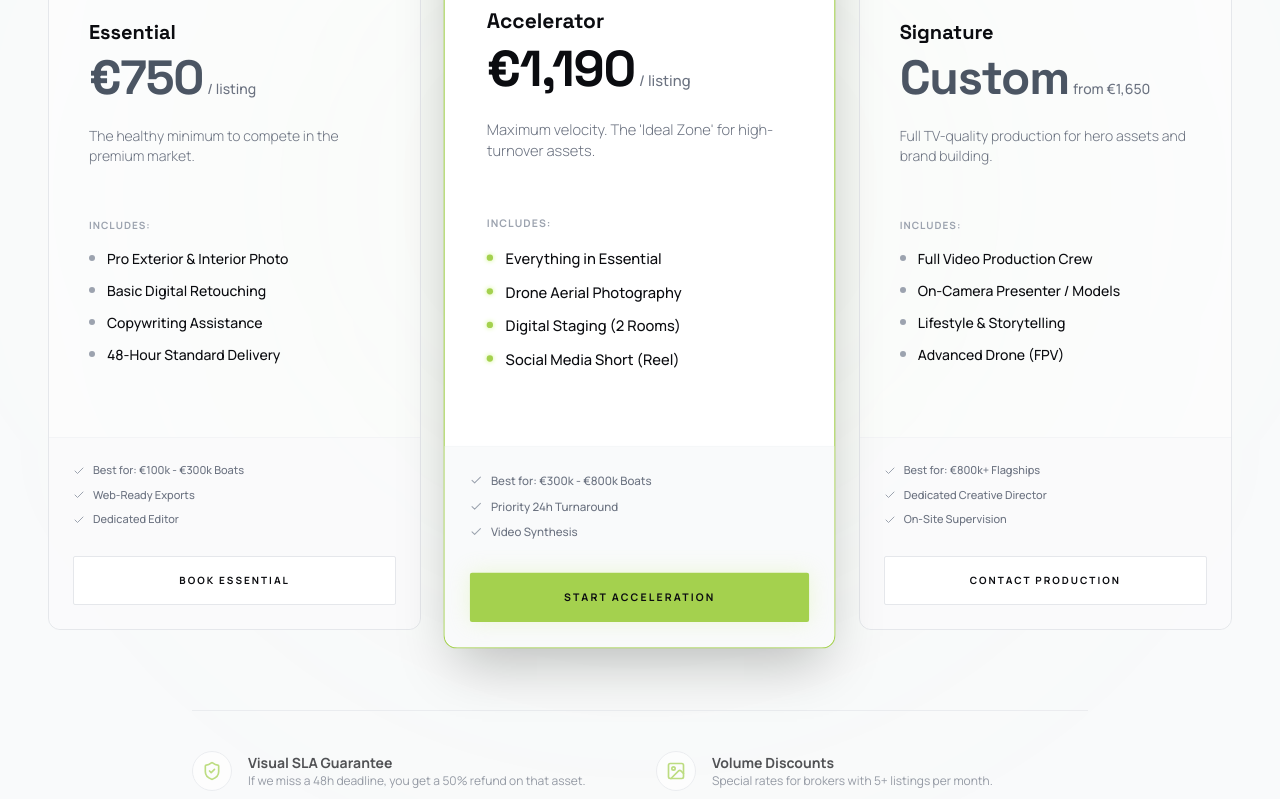
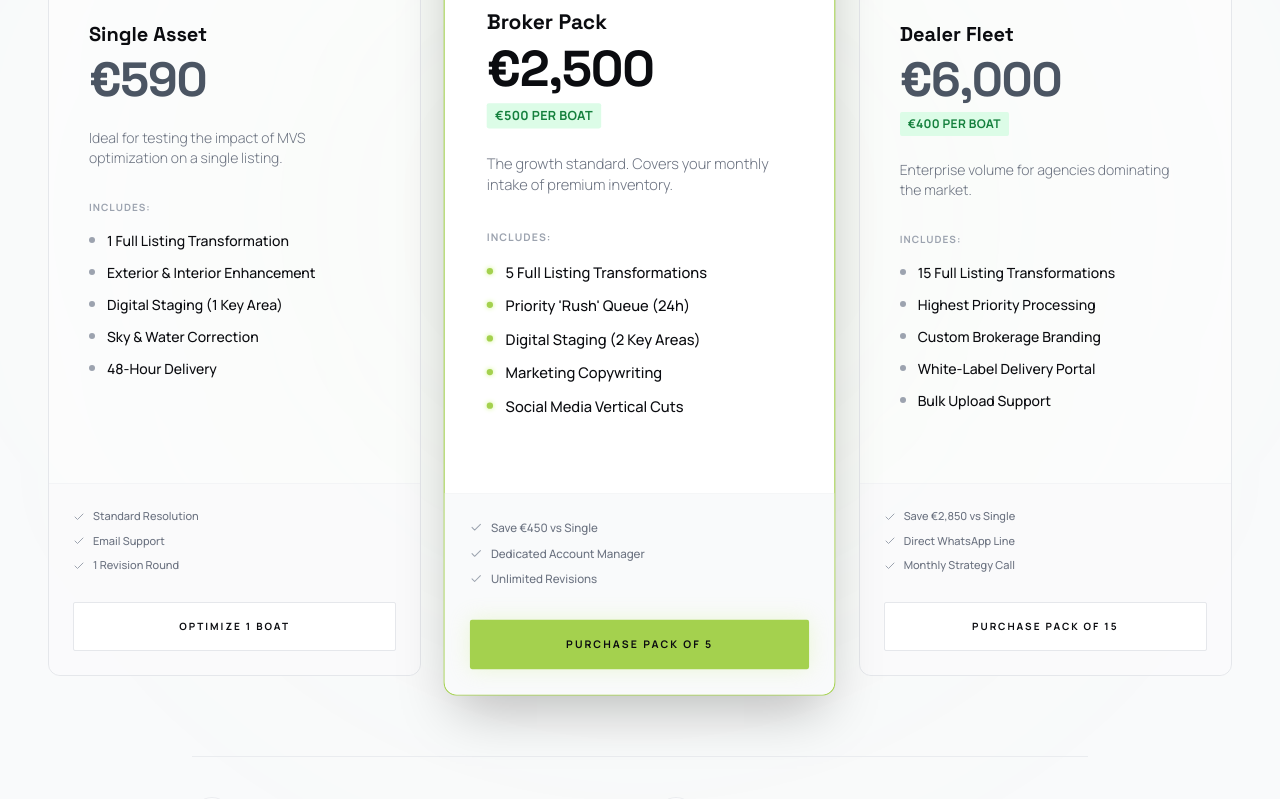
Before and after one commit to testeclothing/MVSACTIVE, a React (Vite) app: page / in a window 1280 px wide. Shown: the part 4220-5019 px from the top of the page. Built offline with nearby package versions, Linux system fonts and the light colour scheme; no server answers.

Commit message:
Update Pricing.tsx

```diff
--- a/components/Pricing.tsx
+++ b/components/Pricing.tsx
@@ -1,65 +1,71 @@
 import React, { useRef, useEffect, useState } from 'react';
-import { Check, ShieldCheck, Image as ImageIcon, Zap, Crown, Camera } from 'lucide-react';
+import { Check, ShieldCheck, Image as ImageIcon, Briefcase, Layers, Trophy } from 'lucide-react';
 
 const tiers = [
   {
-    name: "Essential",
-    price: "€750",
-    unit: "/ listing",
-    icon: Camera,
-    description: "The healthy minimum to compete in the premium market.",
+    name: "Single Asset",
+    price: "€590",
+    unit: "Total",
+    pricePerUnit: null, // Não mostra preço por unidade porque é só 1
+    icon: ImageIcon,
+    description: "Ideal for testing the impact of MVS optimization on a single listing.",
     includes: [
-      "Pro Exterior & Interior Photo",
-      "Basic Digital Retouching",
-      "Copywriting Assistance",
-      "48-Hour Standard Delivery"
+      "1 Full Listing Transformation",
+      "Exterior & Interior Enhancement",
+      "Digital Staging (1 Key Area)",
+      "Sky & Water Correction",
+      "48-Hour Delivery"
     ],
     features: [
-      "Best for: €100k - €300k Boats",
-      "Web-Ready Exports",
-      "Dedicated Editor"
+      "Standard Resolution",
+      "Email Support",
+      "1 Revision Round"
     ],
-    cta: "Book Essential",
+    cta: "Optimize 1 Boat",
     highlight: false
   },
   {
-    name: "Accelerator",
-    price: "€1,190",
-    unit: "/ listing",
-    icon: Zap,
-    description: "Maximum velocity. The 'Ideal Zone' for high-turnover assets.",
+    name: "Broker Pack",
+    price: "€2,500",
+    unit: "Total",
+    pricePerUnit: "€500 per boat", // Destaque do valor unitário
+    icon: Briefcase,
+    description: "The growth standard. Covers your monthly intake of premium inventory.",
     includes: [
-      "Everything in Essential",
-      "Drone Aerial Photography",
-      "Digital Staging (2 Rooms)",
-      "Social Media Short (Reel)"
+      "5 Full Listing Transformations",
+      "Priority 'Rush' Queue (24h)",
+      "Digital Staging (2 Key Areas)",
+      "Marketing Copywriting",
+      "Social Media Vertical Cuts"
     ],
     features: [
-      "Best for: €300k - €800k Boats",
-      "Priority 24h Turnaround",
-      "Video Synthesis"
+      "Save €450 vs Single",
+      "Dedicated Account Manager",
+      "Unlimited Revisions"
     ],
-    cta: "Start Acceleration",
+    cta: "Purchase Pack of 5",
     highlight: true
   },
   {
-    name: "Signature",
-    price: "Custom",
-    unit: "from €1,650",
-    icon: Crown,
-    description: "Full TV-quality production for hero assets and brand building.",
+    name: "Dealer Fleet",
+    price: "€6,000",
+    unit: "Total",
+    pricePerUnit: "€400 per boat", // Destaque do valor unitário
+    icon: Trophy,
+    description: "Enterprise volume for agencies dominating the market.",
     includes: [
-      "Full Video Production Crew",
-      "On-Camera Presenter / Models",
-      "Lifestyle & Storytelling",
-      "Advanced Drone (FPV)"
+      "15 Full Listing Transformations",
+      "Highest Priority Processing",
+      "Custom Brokerage Branding",
+      "White-Label Delivery Portal",
+      "Bulk Upload Support"
     ],
     features: [
-      "Best for: €800k+ Flagships",
-      "Dedicated Creative Director",
-      "On-Site Supervision"
+      "Save €2,850 vs Single",
+      "Direct WhatsApp Line",
+      "Monthly Strategy Call"
     ],
-    cta: "Contact Production",
+    cta: "Purchase Pack of 15",
     highlight: false
   }
 ];
@@ -77,16 +83,11 @@ const Pricing: React.FC = () => {
             setHasAnimated(true);
             setTimeout(() => {
                 if (scrollRef.current) {
-                    // Find the highlighted card index (Most Popular)
                     const highlightIndex = tiers.findIndex(t => t.highlight);
-
                     if (highlightIndex !== -1 && scrollRef.current.children[highlightIndex]) {
                         const card = scrollRef.current.children[highlightIndex] as HTMLElement;
                         const container = scrollRef.current;
-
-                        // Calculate scroll position to center the card
                         const scrollLeft = card.offsetLeft - (container.clientWidth / 2) + (card.clientWidth / 2);
-
                         container.scrollTo({ left: scrollLeft, behavior: 'smooth' });
                     }
                 }
@@ -114,18 +115,18 @@ const Pricing: React.FC = () => {
         {/* Header */}
         <div className="text-center max-w-3xl mx-auto mb-12 lg:mb-20">
             <span className="text-neon text-[10px] font-bold uppercase tracking-[0.3em] mb-4 block">
-                ROI-First Pricing
+                Flexible Volume Pricing
             </span>
             <h2 className="font-display text-4xl lg:text-6xl font-bold text-dark dark:text-white mb-6">
-                Invest in <br/>
-                <span className="text-gray-400 dark:text-gray-500">Asset Velocity.</span>
+                Scale Your <br/>
+                <span className="text-gray-400 dark:text-gray-500">Inventory Velocity.</span>
             </h2>
-            <div className="inline-flex items-center gap-2 text-dark dark:text-white text-xs lg:text-sm font-bold uppercase tracking-widest bg-white dark:bg-white/5 px-4 lg:px-6 py-3 rounded-full border border-gray-200 dark:border-white/10 shadow-sm dark:shadow-none">
-                <Crown className="w-4 h-4 text-neon" /> Standard Market Rule: 0.5% - 1% of Asset Value
-            </div>
+            <p className="text-gray-600 dark:text-gray-400 text-sm lg:text-base font-light max-w-xl mx-auto">
+                No monthly subscriptions. Credits never expire. Buy bundles to lower your cost per listing.
+            </p>
         </div>
 
-        {/* Pricing Grid - Scrollable on Mobile, Grid on Desktop */}
+        {/* Pricing Grid */}
         <div
             ref={scrollRef}
             className="flex flex-nowrap lg:grid lg:grid-cols-3 gap-4 lg:gap-8 overflow-x-auto lg:overflow-visible pb-8 lg:pb-0 -mx-6 px-6 lg:mx-0 lg:px-0 snap-x snap-mandatory scrollbar-hide items-stretch"
@@ -136,13 +137,13 @@ const Pricing: React.FC = () => {
                     className={`min-w-[85vw] md:min-w-[50vw] lg:min-w-0 snap-center relative flex flex-col rounded-xl transition-all duration-500 group ${
                         tier.highlight
                         ? 'bg-white dark:bg-[#0E1015] border border-neon shadow-2xl dark:shadow-[0_0_40px_rgba(204,243,129,0.1)] lg:scale-105 z-10'
-                        : 'bg-white/50 dark:bg-[#0E1015] border border-gray-200 dark:border-white/10 hover:border-gray-300 dark:hover:border-white/20 opacity-100 lg:opacity-100'
+                        : 'bg-white/50 dark:bg-[#0E1015] border border-gray-200 dark:border-white/10 hover:border-gray-300 dark:hover:border-white/20 opacity-100'
                     }`}
                 >
-                    {/* Best Value Badge */}
+                    {/* Badge apenas para o pacote de 5 */}
                     {tier.highlight && (
                         <div className="absolute -top-4 left-1/2 -translate-x-1/2 bg-neon text-dark text-[10px] font-bold uppercase tracking-widest px-4 py-1.5 rounded-full shadow-lg z-20 flex items-center gap-2 border border-white/20 whitespace-nowrap">
-                            Most Popular
+                            Best Seller
                         </div>
                     )}
 
@@ -155,13 +156,18 @@ const Pricing: React.FC = () => {
                         {/* Title & Price */}
                         <div className="mb-6">
                             <h3 className="text-lg lg:text-xl font-bold text-dark dark:text-white mb-2 font-display">{tier.name}</h3>
-                            <div className="flex items-baseline gap-1">
+                            <div className="flex items-baseline gap-2">
                                 <span className={`text-4xl lg:text-5xl font-display font-bold tracking-tight ${tier.highlight ? 'text-dark dark:text-white' : 'text-gray-600 dark:text-gray-300'}`}>{tier.price}</span>
-                                <span className="text-xs lg:text-sm text-gray-500 font-medium">{tier.unit}</span>
                             </div>
+                            {/* Preço por unidade (cálculo automático visual) */}
+                            {tier.pricePerUnit && (
+                                <div className="mt-2 inline-block px-2 py-1 bg-green-100 dark:bg-green-900/30 text-green-700 dark:text-green-400 text-xs font-bold rounded-sm uppercase tracking-wide">
+                                    {tier.pricePerUnit}
+                                </div>
+                            )}
                         </div>
 
-                        <p className="text-xs lg:text-sm text-gray-500 dark:text-gray-400 leading-relaxed mb-6 lg:mb-8 min-h-[40px] lg:min-h-[60px] font-light">
+                        <p className="text-xs lg:text-sm text-gray-500 dark:text-gray-400 leading-relaxed mb-6 lg:mb-8 min-h-[40px] font-light">
                             {tier.description}
                         </p>
 
@@ -212,17 +218,17 @@ const Pricing: React.FC = () => {
                     <ShieldCheck className="w-5 h-5 text-neon" />
                 </div>
                 <div>
-                    <h4 className="text-dark dark:text-white font-bold text-sm">Visual SLA Guarantee</h4>
-                    <p className="text-gray-500 text-xs">If we miss a 48h deadline, you get a 50% refund on that asset.</p>
+                    <h4 className="text-dark dark:text-white font-bold text-sm">Credits Never Expire</h4>
+                    <p className="text-gray-500 text-xs">Buy a pack today, use them whenever you get a new listing.</p>
                 </div>
             </div>
             <div className="flex items-center gap-4 justify-center md:justify-start">
                 <div className="w-10 h-10 rounded-full bg-white dark:bg-white/5 border border-gray-200 dark:border-white/10 flex items-center justify-center shrink-0">
-                    <ImageIcon className="w-5 h-5 text-neon" />
+                    <Layers className="w-5 h-5 text-neon" />
                 </div>
                 <div>
-                    <h4 className="text-dark dark:text-white font-bold text-sm">Volume Discounts</h4>
-                    <p className="text-gray-500 text-xs">Special rates for brokers with 5+ listings per month.</p>
+                    <h4 className="text-dark dark:text-white font-bold text-sm">Bulk Processing</h4>
+                    <p className="text-gray-500 text-xs">Upload 5+ boats at once and get everything back in 48h.</p>
                 </div>
             </div>
         </div>
```
